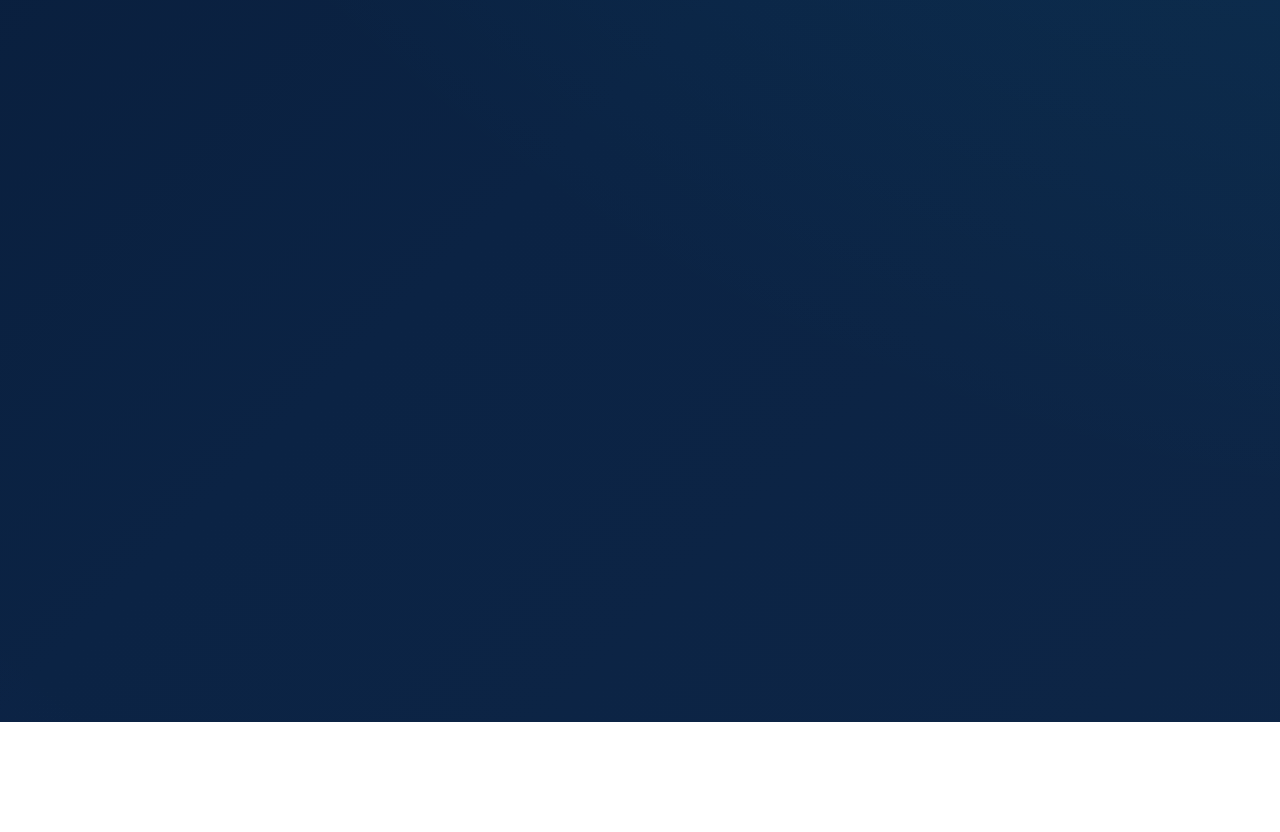
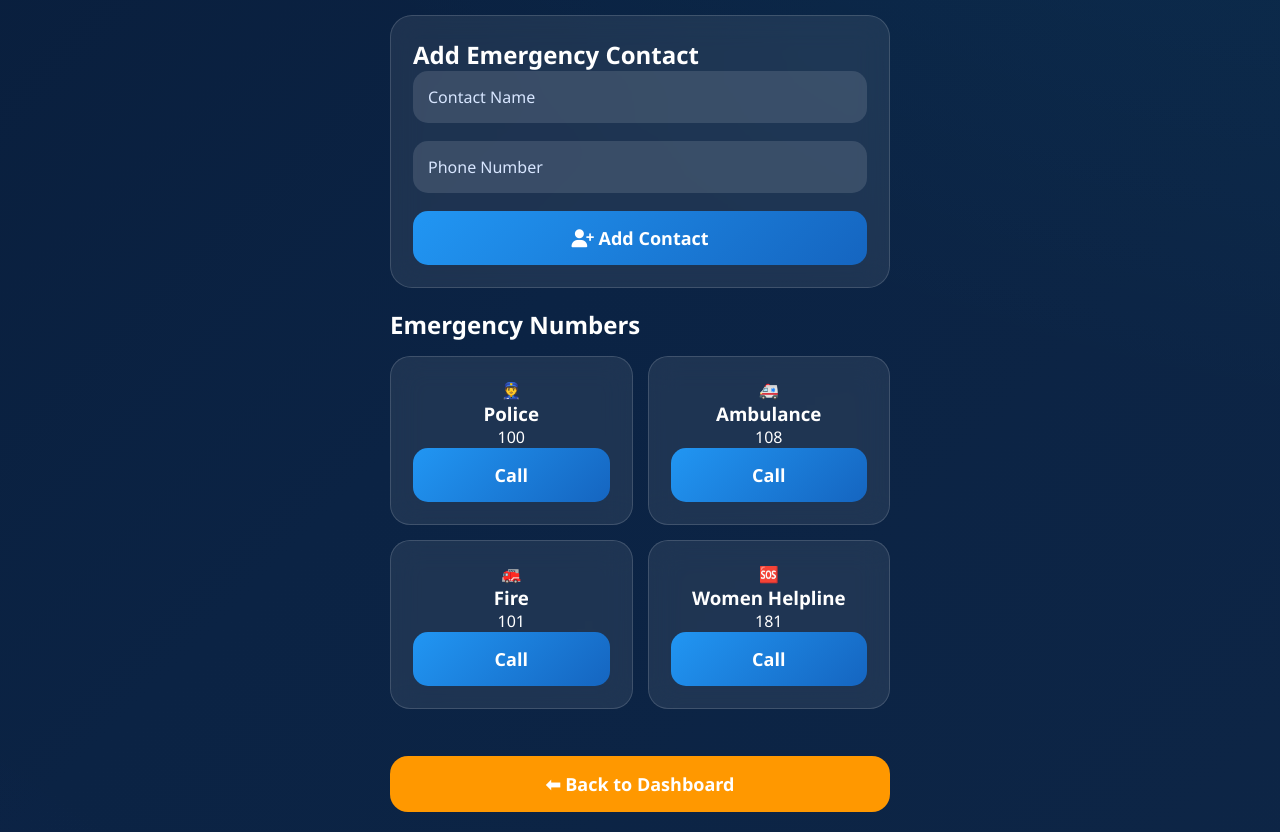
Before and after one commit to vmsuhas075-stack/SafeHome, a website: page contacts.html in a window 1280 px wide. Shown: the part 78-910 px from the top of the page. Before the commit the page ends 800 px from the top, so only its background shows below. Drawn offline with Linux system fonts and the light colour scheme.

Commit message:
Update contacts.html

```diff
--- a/contacts.html
+++ b/contacts.html
@@ -1 +1,166 @@
-<html><head><link rel='stylesheet' href='style.css'></head><body><h2>Trusted Contacts</h2><input id='name' placeholder='Name'><input id='phone' placeholder='Phone'><button onclick='addContact()'>Add</button><script src='script.js'></script></body></html>
+<!DOCTYPE html>
+<html lang="en">
+<head>
+
+<meta charset="UTF-8">
+<meta name="viewport" content="width=device-width, initial-scale=1.0">
+
+<title>Trusted Contacts</title>
+
+<link rel="stylesheet" href="style.css">
+
+<link rel="stylesheet"
+href="https://cdnjs.cloudflare.com/ajax/libs/font-awesome/6.5.2/css/all.min.css">
+
+</head>
+
+<body>
+
+<div class="dashboard">
+
+<div class="header">
+
+<div class="logo">
+👥 Trusted Contacts
+</div>
+
+<a href="dashboard.html" class="back-btn">
+<i class="fa-solid fa-arrow-left"></i>
+</a>
+
+</div>
+
+<div class="welcome-card">
+
+<h2>Add Emergency Contact</h2>
+
+<input
+type="text"
+id="name"
+class="login-input"
+placeholder="Contact Name">
+
+<input
+type="tel"
+id="phone"
+class="login-input"
+placeholder="Phone Number">
+
+<button
+class="login-btn"
+onclick="addContact()">
+
+<i class="fa-solid fa-user-plus"></i>
+
+Add Contact
+
+</button>
+
+</div>
+
+<div class="section-title">
+
+<h2>Emergency Numbers</h2>
+
+</div>
+
+<div class="feature-grid">
+
+<div class="feature-card">
+
+👮
+
+<h3>Police</h3>
+
+<p>100</p>
+
+<a href="tel:100">
+
+<button class="login-btn">
+
+Call
+
+</button>
+
+</a>
+
+</div>
+
+<div class="feature-card">
+
+🚑
+
+<h3>Ambulance</h3>
+
+<p>108</p>
+
+<a href="tel:108">
+
+<button class="login-btn">
+
+Call
+
+</button>
+
+</a>
+
+</div>
+
+<div class="feature-card">
+
+🚒
+
+<h3>Fire</h3>
+
+<p>101</p>
+
+<a href="tel:101">
+
+<button class="login-btn">
+
+Call
+
+</button>
+
+</a>
+
+</div>
+
+<div class="feature-card">
+
+🆘
+
+<h3>Women Helpline</h3>
+
+<p>181</p>
+
+<a href="tel:181">
+
+<button class="login-btn">
+
+Call
+
+</button>
+
+</a>
+
+</div>
+
+</div>
+
+<br>
+
+<button
+class="exit-btn"
+onclick="window.location='dashboard.html'">
+
+⬅ Back to Dashboard
+
+</button>
+
+</div>
+
+<script src="script.js"></script>
+
+</body>
+</html>
```
